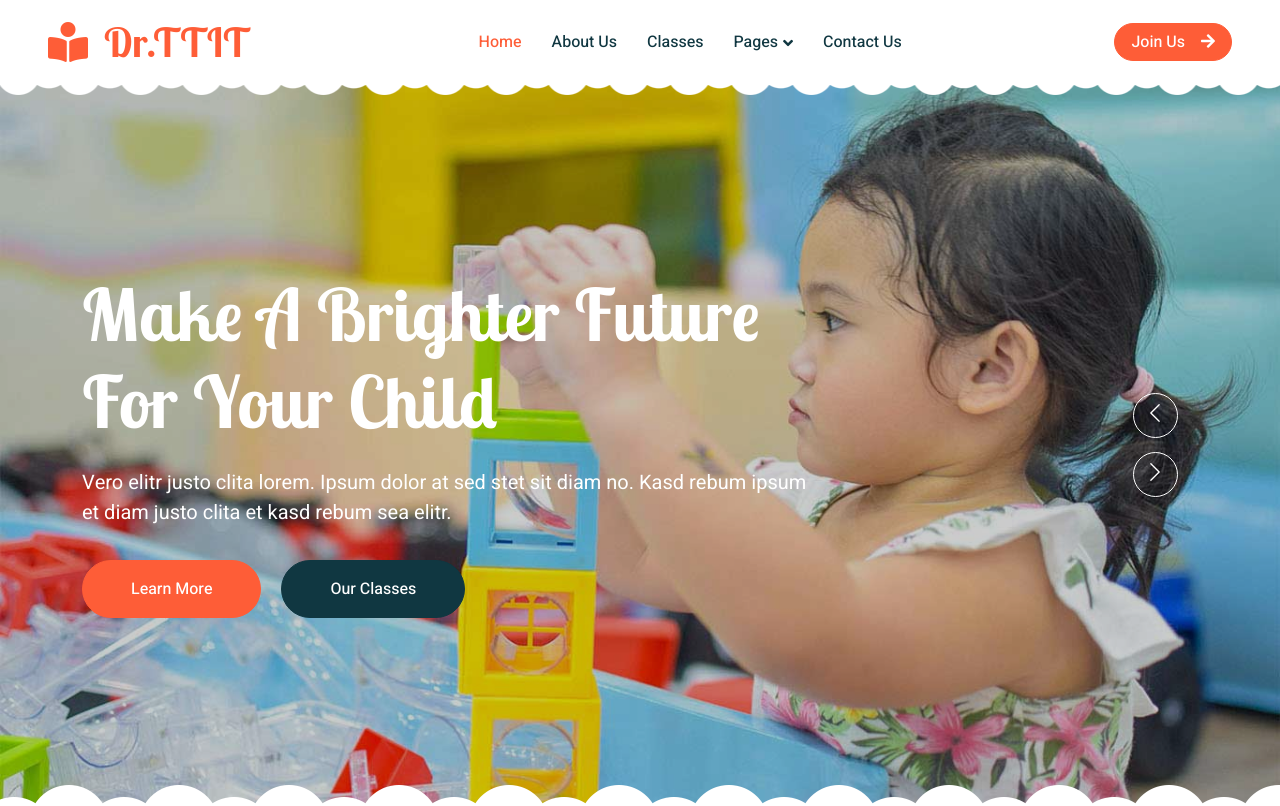
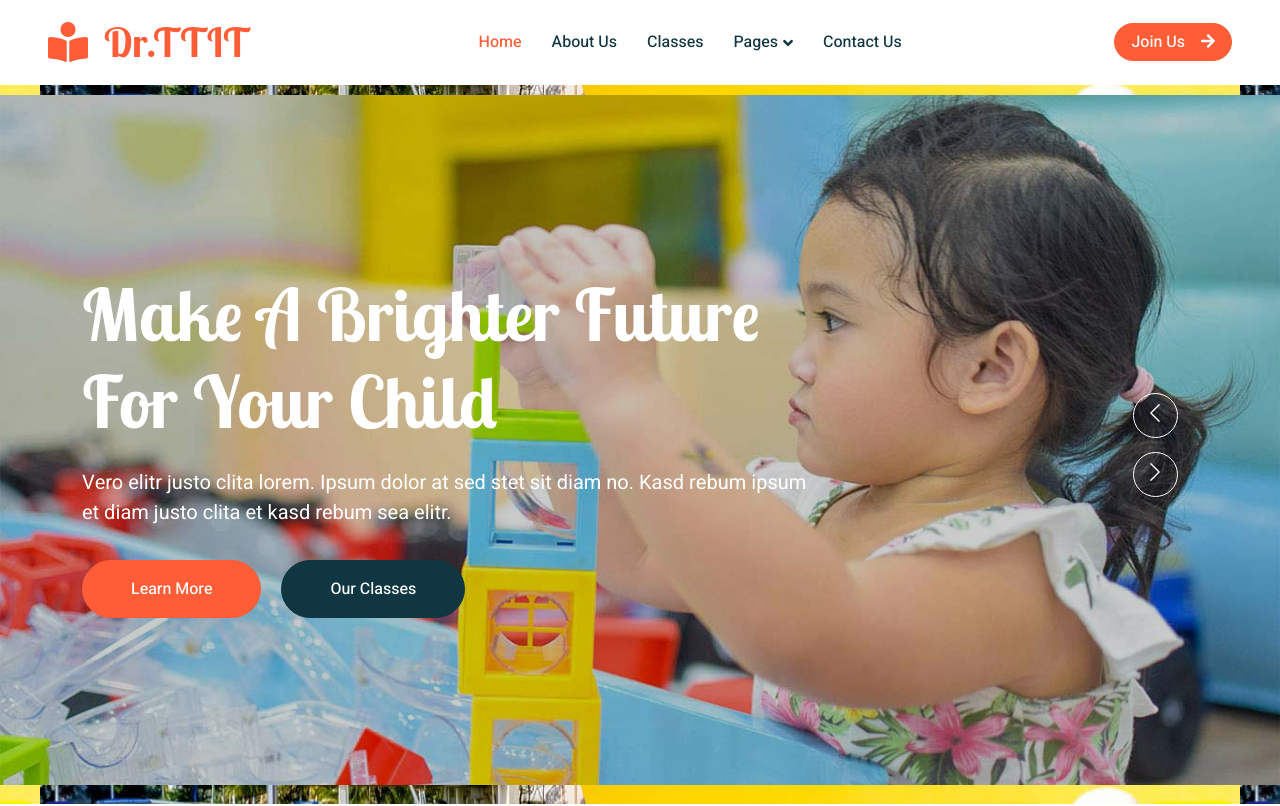
Before and after one commit to Akshay-appu/college, a plain HTML site: page index.html in a window 1280 px wide. Shown: the top 806 px of the page. Drawn offline with nearby package versions, Linux system fonts and the light colour scheme; files whose address does not match are found by name.

Commit message:
Update style.css

```diff
--- a/css/style.css
+++ b/css/style.css
@@ -172,7 +172,7 @@ h6,
     height: 10px;
     top: 0;
     left: 0;
-    background: url(../img/bg-header-top.png) center center repeat-x;
+    background: url(../images/dr-t-thimaiah-lg111.jpg) center center repeat-x;
     z-index: 1;
 }
 
@@ -181,7 +181,7 @@ h6,
     height: 19px;
     top: auto;
     bottom: 0;
-    background: url(../img/bg-header-bottom.png) center center repeat-x;
+    background: url(../images/dr-t-thimaiah-lg111.jpg) center center repeat-x;
 }
 
 @media (max-width: 768px) {
```
